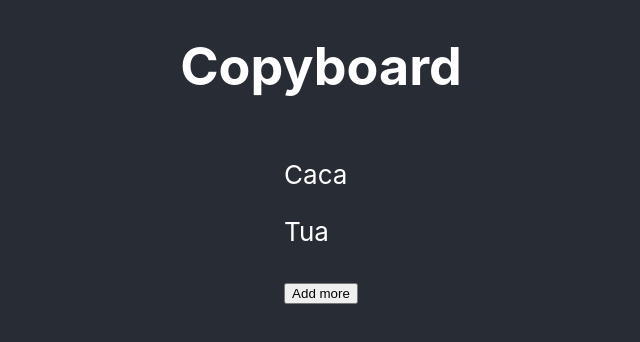
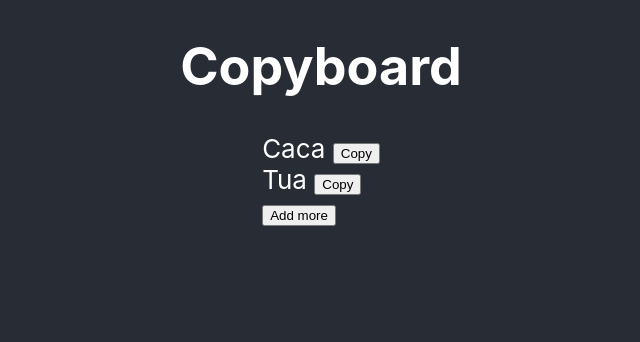
Before and after one commit to ferbarra/copyboard, a React (Create React App) app: page / in a window 1280 px wide. Shown: the top 342 px of the page, without its empty margins (319-959 px from the left). Built offline with nearby package versions, Linux system fonts and the light colour scheme.

Commit message:
Entry component has a copy button that works
There is no error checking related to the clipboard api.
It is just assumed that it works. Error checking should
be added in the future

```diff
--- a/src/App.js
+++ b/src/App.js
@@ -38,8 +38,22 @@ class Entries extends React.Component {
     }
 }
 class Entry extends React.Component {
+
+    constructor(props) {
+        super(props);
+        this.state = { copyValue: props.copyValue }
+        this.setClipboard = this.setClipboard.bind(this)
+    }
+
+    setClipboard() {
+        navigator.clipboard.writeText(this.state.copyValue)
+    }
     render() {
-        return <p>{this.props.copyValue}</p>
+        return (
+            <div>
+                {this.state.copyValue} <button onClick={this.setClipboard}>Copy</button>
+            </div>
+        )
     }
 }
 
```
